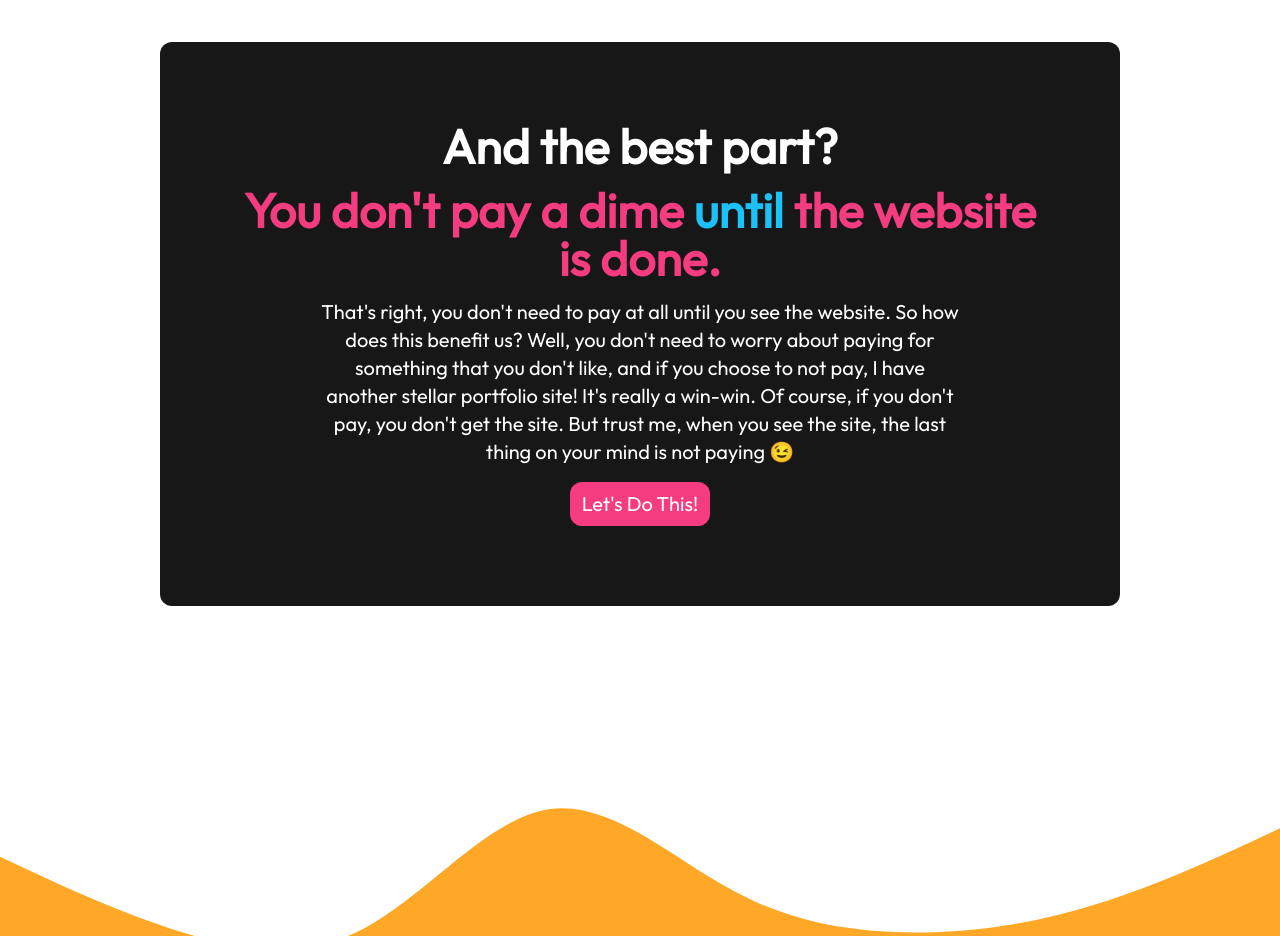
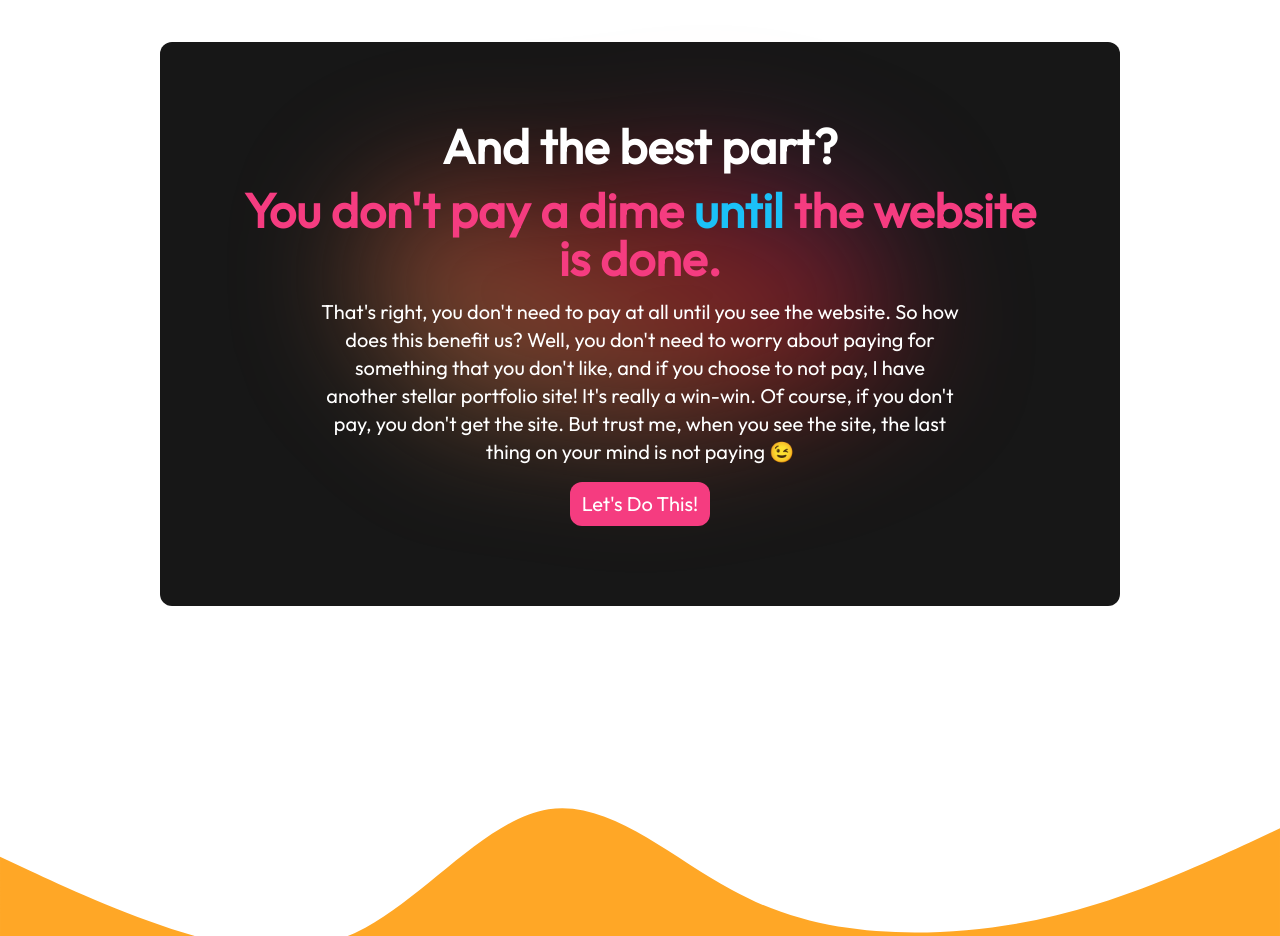
Before and after one commit to PkTheCoda/portfolio, a React (Vite) app: page /hire in a window 1280 px wide. Shown: the part 5640-6576 px from the top of the page. Built offline with nearby package versions, Linux system fonts and the light colour scheme.

Commit message:
cta error fixed

```diff
--- a/src/HireComponents/HireFinalCTA.jsx
+++ b/src/HireComponents/HireFinalCTA.jsx
@@ -3,7 +3,7 @@ export default function HireFinalCTA() {
       <>
         <div className="relative px-5 lg:px-10 xl:px-40 flex justify-center mb-20">
           {/* Add the shadow blob */}
-          <div className="hidden lg:blockflex gap-x-20 absolute z-10 top-1/2 left-1/2 transform -translate-x-1/2 -translate-y-1/2 blur-3xl">
+          <div className="hidden lg:block flex gap-x-20 absolute z-10 top-1/2 left-1/2 transform -translate-x-1/2 -translate-y-1/2 blur-3xl">
           <div
               className="relative aspect-[1155/678] w-[40rem] bg-gradient-to-tr from-[#de8c52] from-30% to-[#4133d8] via-[#d21d23] opacity-50 "
               style={{
```
